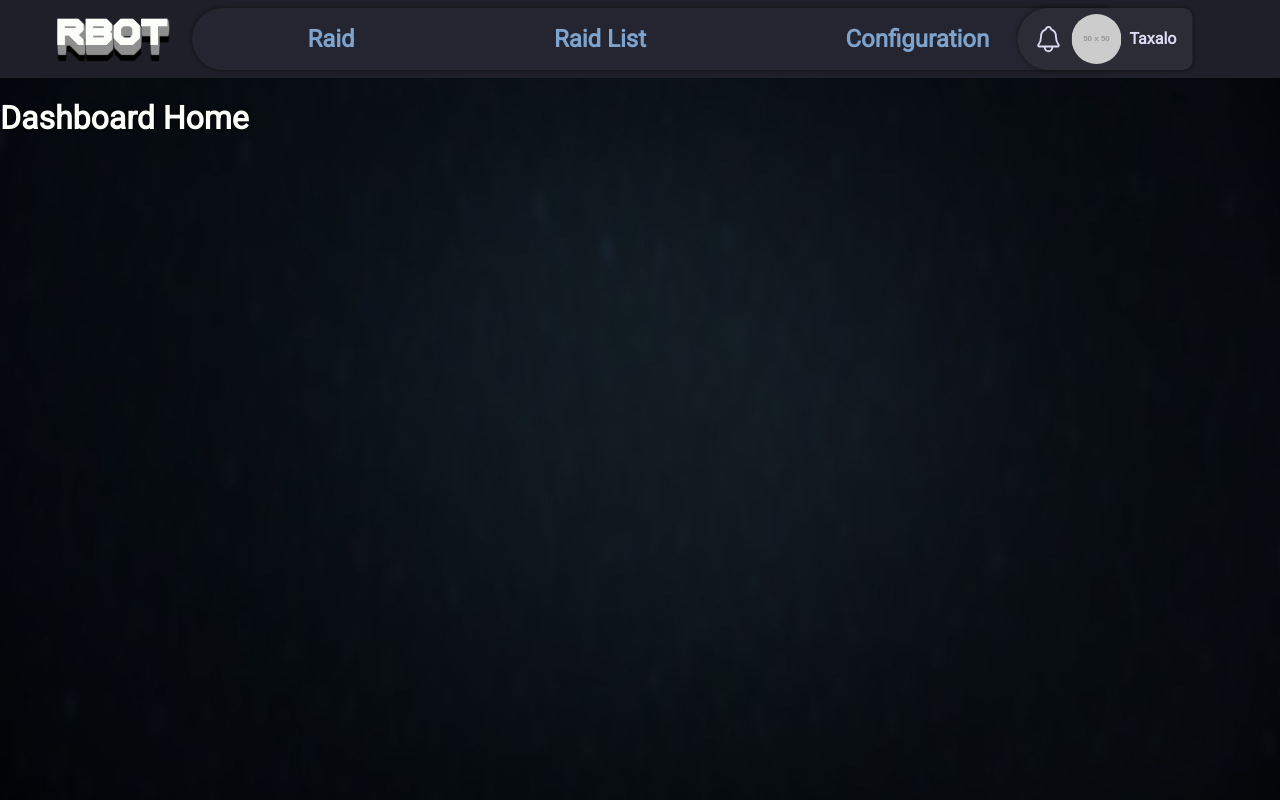
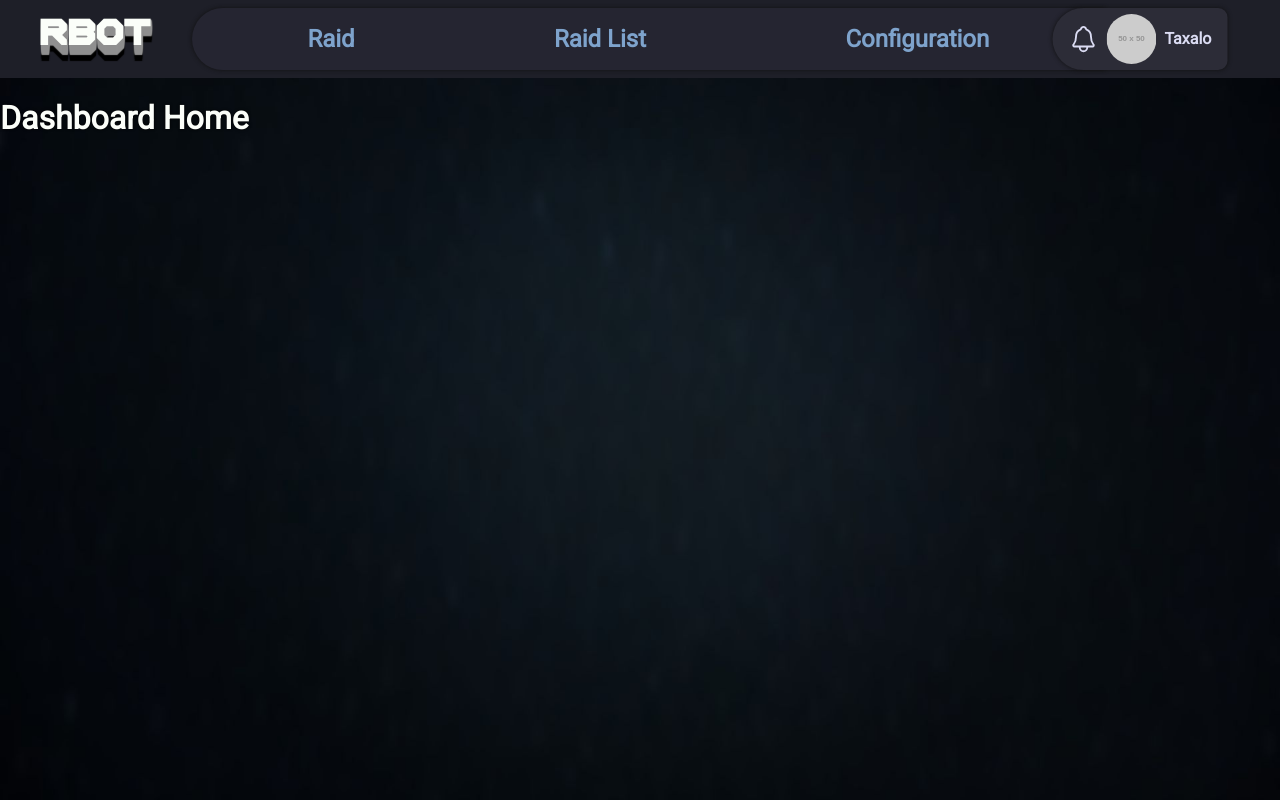
Before and after one commit to Noxez67/MASTER_0001, a React (Create React App) app: page /#/dashboard in a window 1280 px wide. Built offline with nearby package versions, Linux system fonts and the light colour scheme.

Commit message:
Changed grid size

```diff
--- a/src/components/Dashboard/Navbar/navbar.css
+++ b/src/components/Dashboard/Navbar/navbar.css
@@ -7,7 +7,7 @@
 }
 
 .logo-section {
-    transform: translateX(50%);
+    transform: translateX(35%);
 }
 
 .navbar-wrapper {
@@ -19,7 +19,7 @@
 
 .link-section {
     background-color: var(--dash-secondary-bg);
-    width: 70%;
+    width: 75%;
     margin-left: 5rem;
     border-radius: 50px 0 0 50px;
     padding: 0 1rem;
@@ -53,7 +53,7 @@ li a {
     padding: 0 1rem;
     display: flex;
     align-items: center;
-    transform: translateX(-50%);
+    transform: translateX(-30%);
     box-shadow: 0 0 4px #111;
 }
 
--- a/src/components/DashboardRaid/ServerList/ServerList.tsx
+++ b/src/components/DashboardRaid/ServerList/ServerList.tsx
@@ -33,10 +33,10 @@ function ServerList() {
     ]
     return (
         <Grid container spacing={2}>
-            <Grid item xs={12} sm={6} md={3} marginY={1}>
+            <Grid item xs={12} sm={6} lg={3} marginY={1}>
                 <InviteServer/>
             </Grid>
-            {servers.map(s => <Grid key={s.serverId + "-grid"} item xs={12} sm={6} md={3} marginY={1}>
+            {servers.map(s => <Grid key={s.serverId + "-grid"} item xs={12} sm={6} lg={3} marginY={1}>
                 <ServerEl serverId={s.serverId}
                           serverName={s.serverName}
                           serverIcon={s.serverIcon}
```
